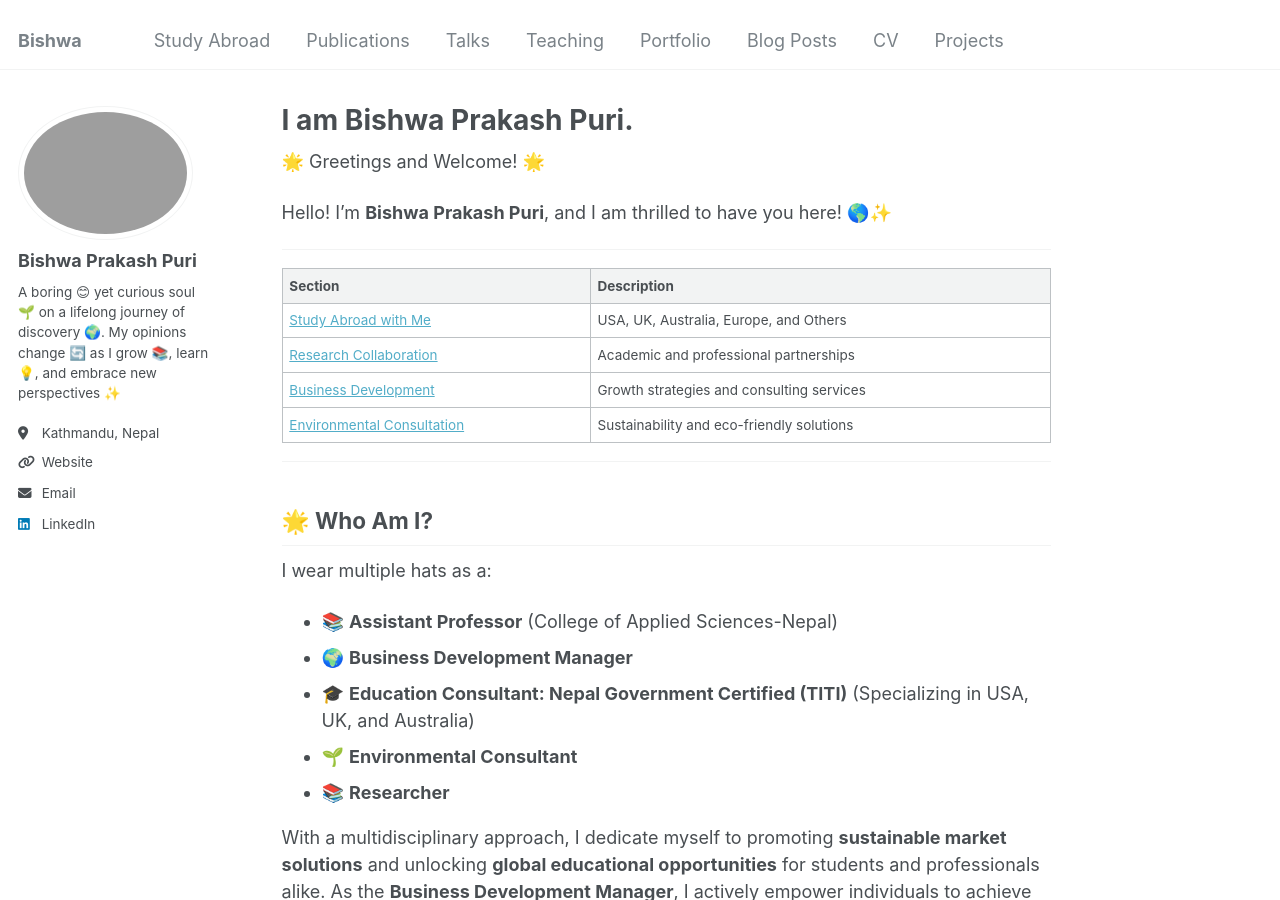
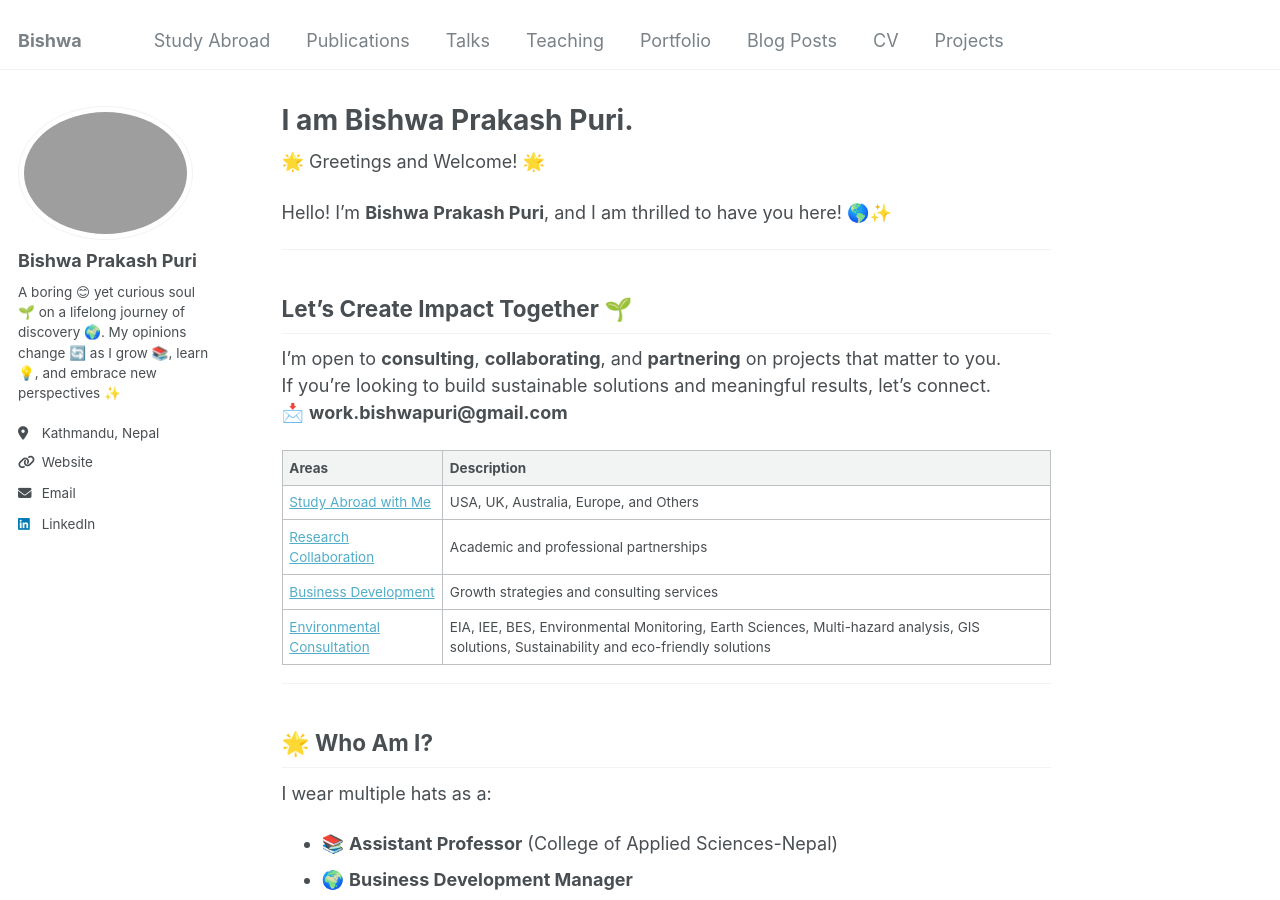
Before and after one commit to workBishwa/imBishwa, a Jekyll site: the page built from _pages/about.md, in a window 1280 px wide and 900 px high. Built offline with Jekyll 4.4.1, drawn with Linux system fonts in a browser that asks for light colours.

Commit message:
study2abroad

```diff
--- a/_pages/about.md
+++ b/_pages/about.md
@@ -13,12 +13,18 @@ Hello! I'm **Bishwa Prakash Puri**, and I am thrilled to have you here! 🌎✨
 
 ---
 
-| Section                   | Description                                      |
+## Let's Create Impact Together 🌱
+
+I'm open to **consulting**, **collaborating**, and **partnering** on projects that matter to you.
+If you're looking to build sustainable solutions and meaningful results, let's connect.
+📩 **work.bishwapuri@gmail.com**
+
+| Areas                 | Description                                      |
 |---------------------------|--------------------------------------------------|
 | [Study Abroad with Me](#study-abroad) | USA, UK, Australia, Europe, and Others         |
 | [Research Collaboration](#research-collaboration) | Academic and professional partnerships           |
 | [Business Development](#business-development)     | Growth strategies and consulting services        |
-| [Environmental Consultation](#environmental-consultation) | Sustainability and eco-friendly solutions         |
+| [Environmental Consultation](#environmental-consultation) | EIA, IEE, BES, Environmental Monitoring, Earth Sciences, Multi-hazard analysis, GIS solutions, Sustainability and eco-friendly solutions         |
 
 
 ---
```
